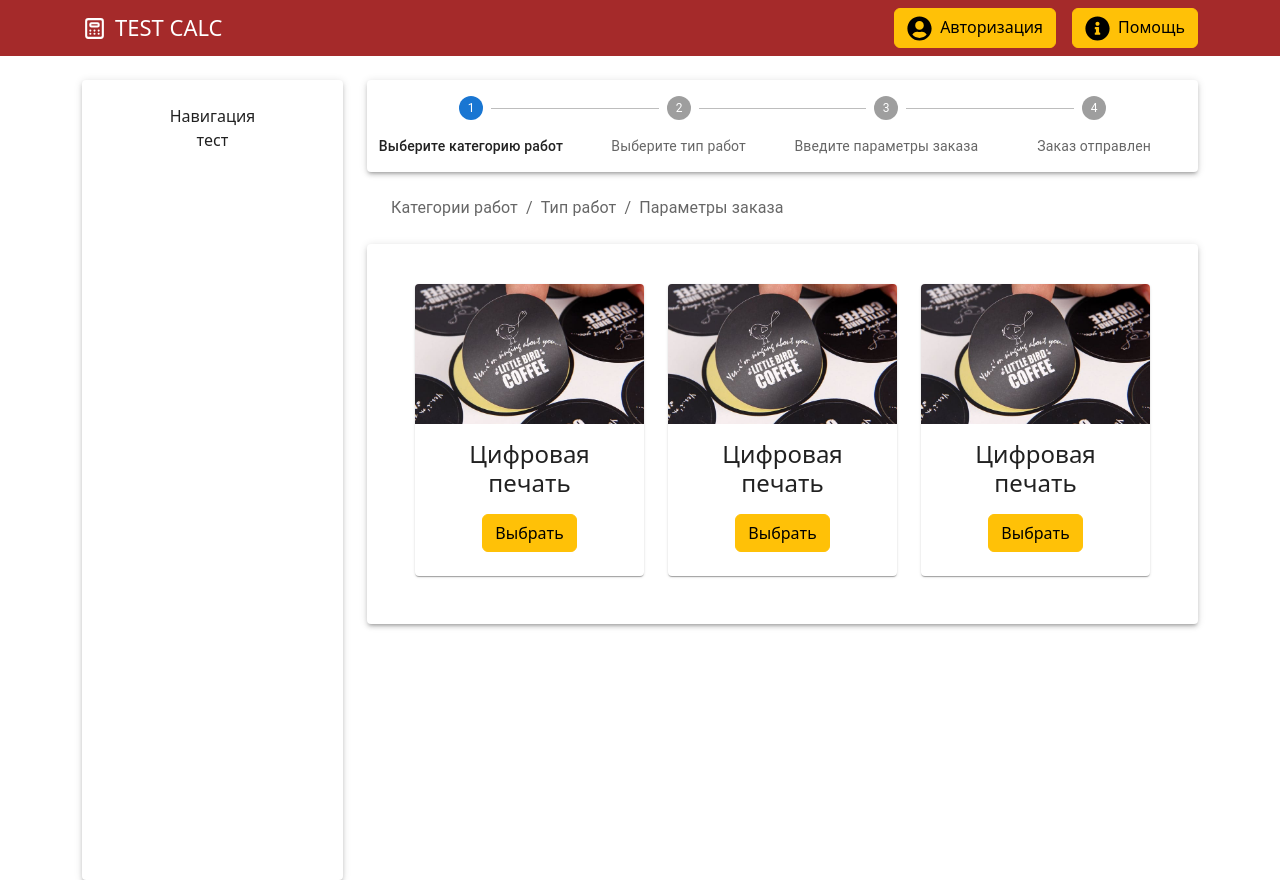
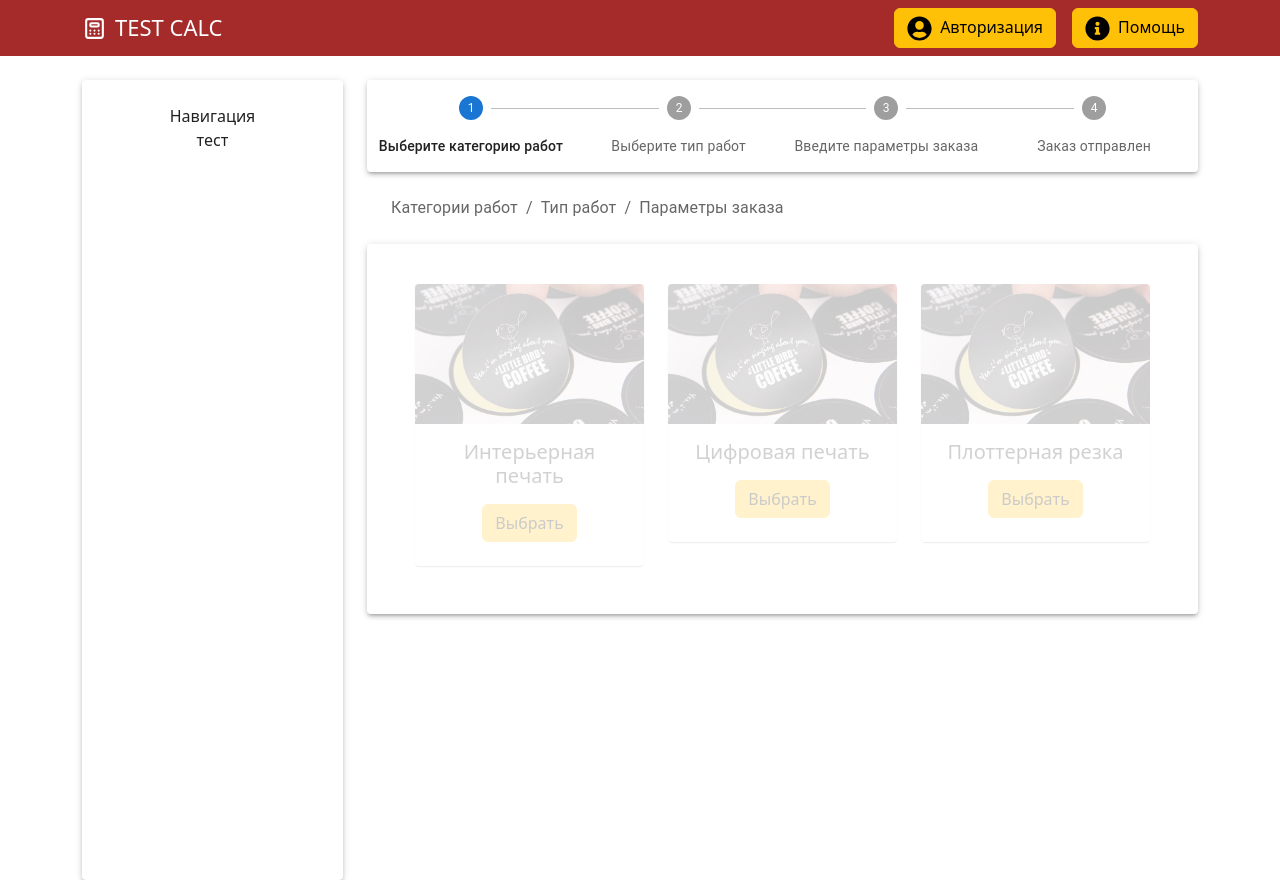
Before and after one commit to Aleksandersie/A4proto, a React (Create React App) app: page / in a window 1280 px wide. Built offline with nearby package versions, Linux system fonts and the light colour scheme.

Commit message:
Type card

```diff
--- a/src/components/CategoryCard/CategoryCard.js
+++ b/src/components/CategoryCard/CategoryCard.js
@@ -1,21 +1,23 @@
 import React from "react";
 import { Paper } from "@mui/material";
 import { Row, Col } from "react-bootstrap";
-import PrintCutCard from "./PrintCutCard/PrintCutCard";
+import TypeCard from "./PrintCutCard/TypeCard";
+import { INT_PRINT } from "../../routeConst/routeConst";
 
 const CategoryCard = () => {
+  const category = [
+    { name: "Интерьерная печать", path: INT_PRINT },
+    { name: "Цифровая печать", path: INT_PRINT },
+    { name: "Плоттерная резка", path: INT_PRINT },
+  ];
   return (
     <Paper className="mt-4" elevation={3} className="ps-5 pe-5 mt-4 pb-5 pt-4">
       <Row className="d-flex justify-content-around">
-        <Col className="col-4 mt-3">
-          <PrintCutCard />
-        </Col>
-        <Col className="col-4 mt-3">
-          <PrintCutCard />
-        </Col>
-        <Col className="col-4 mt-3">
-          <PrintCutCard />
-        </Col>
+        {category.map((cat) => (
+          <Col className="col-4 mt-3" key={cat.name}>
+            <TypeCard name={cat.name} path={cat.path} />
+          </Col>
+        ))}
       </Row>
     </Paper>
   );
--- a/src/components/CategoryCard/PrintCutCard/PrintCutCard.js
+++ /dev/null
@@ -1,25 +0,0 @@
-import img from "../../../Static/etiketki1.jpg";
-import { Button } from "react-bootstrap";
-import { Card, CardContent, CardMedia } from "@mui/material";
-
-const PrintCutCard = () => {
-  const test = () => {
-    setTimeout(() => {
-      console.log("Done");
-    }, 1000);
-  };
-  return (
-    <Card sx={{ maxWidth: 345 }}>
-      <CardMedia component="img" height="140" image={img} alt="green iguana" />
-      <CardContent style={{ textAlign: "center" }}>
-        <h4>Цифровая печать</h4>
-        <p></p>
-        <Button variant="warning" onMouseEnter={test}>
-          Выбрать
-        </Button>
-      </CardContent>
-    </Card>
-  );
-};
-
-export default PrintCutCard;
--- /dev/null
+++ b/src/components/CategoryCard/PrintCutCard/TypeCard.js
@@ -0,0 +1,28 @@
+import img from "../../../Static/etiketki1.jpg";
+import { Button } from "react-bootstrap";
+import { Card, CardContent, CardMedia } from "@mui/material";
+import { Link, NavLink } from "react-router-dom";
+import { MAIN_ROUTE, INT_PRINT } from "../../../routeConst/routeConst";
+
+const TypeCard = ({ name, path }) => {
+  const test2 = () => {
+    setTimeout(() => {
+      console.log("Done");
+    }, 1000);
+  };
+
+  return (
+    <Card sx={{ maxWidth: 345 }} style={{ opacity: 0.2 }}>
+      <CardMedia component="img" height="140" image={img} alt="green iguana" />
+      <CardContent style={{ textAlign: "center" }}>
+        <h5>{name}</h5>
+        <p></p>
+        <NavLink to={path}>
+          <Button variant="warning">Выбрать</Button>
+        </NavLink>
+      </CardContent>
+    </Card>
+  );
+};
+
+export default TypeCard;
--- a/src/routeConst/routeConst.js
+++ b/src/routeConst/routeConst.js
@@ -1,2 +1,3 @@
 export const MAIN_ROUTE = "/";
 export const LOGIN_ROUTE = "/login";
+export const INT_PRINT = "/intPrint";
--- a/src/routes.js
+++ b/src/routes.js
@@ -1,7 +1,8 @@
-import { MAIN_ROUTE, LOGIN_ROUTE } from "./routeConst/routeConst";
+import {MAIN_ROUTE, LOGIN_ROUTE, INT_PRINT} from "./routeConst/routeConst";
 
 import MainPage from "./pages/MainPage";
 import AuthPage from "./pages/AuthPage";
+import IntPrint from "./pages/IntPrint";
 
 export const routes = [
   {
@@ -12,4 +13,8 @@ export const routes = [
     path: LOGIN_ROUTE,
     Component: AuthPage,
   },
+  {
+    path: INT_PRINT,
+    Component: IntPrint
+  }
 ];
```
